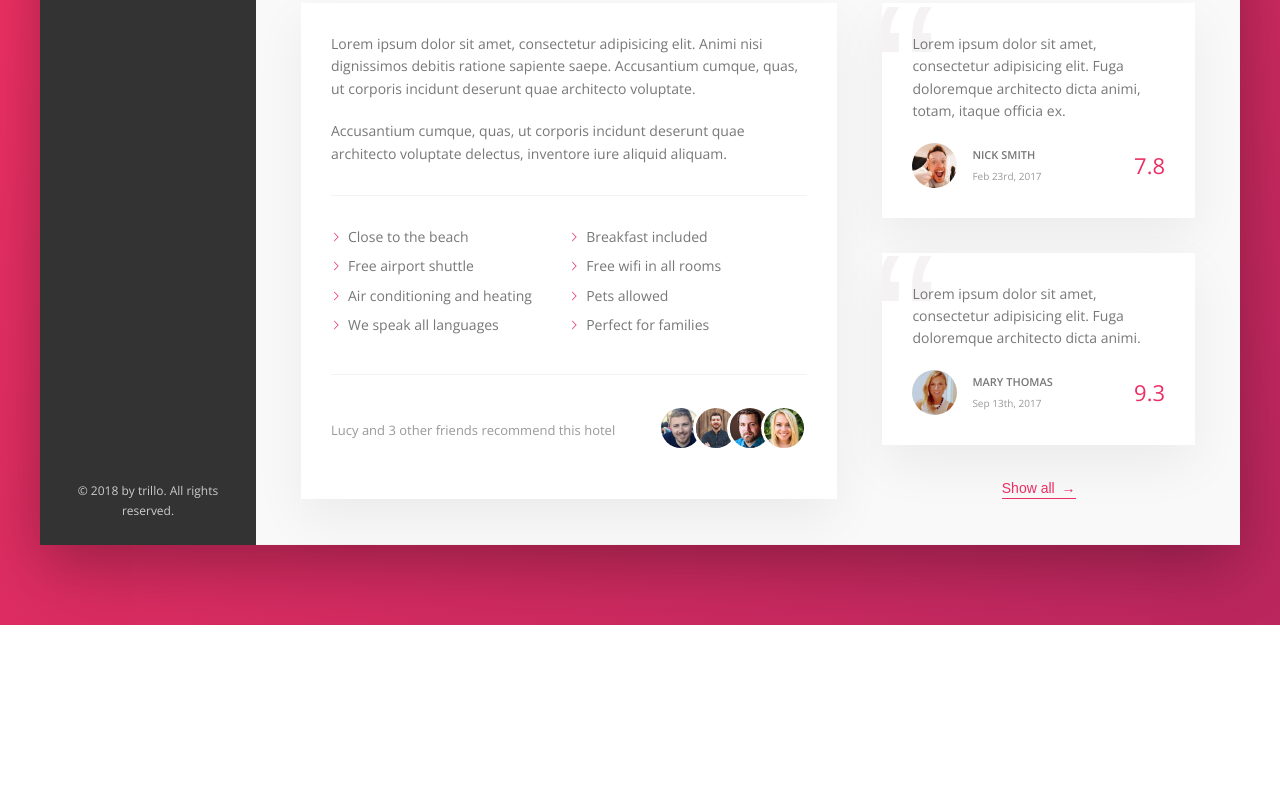
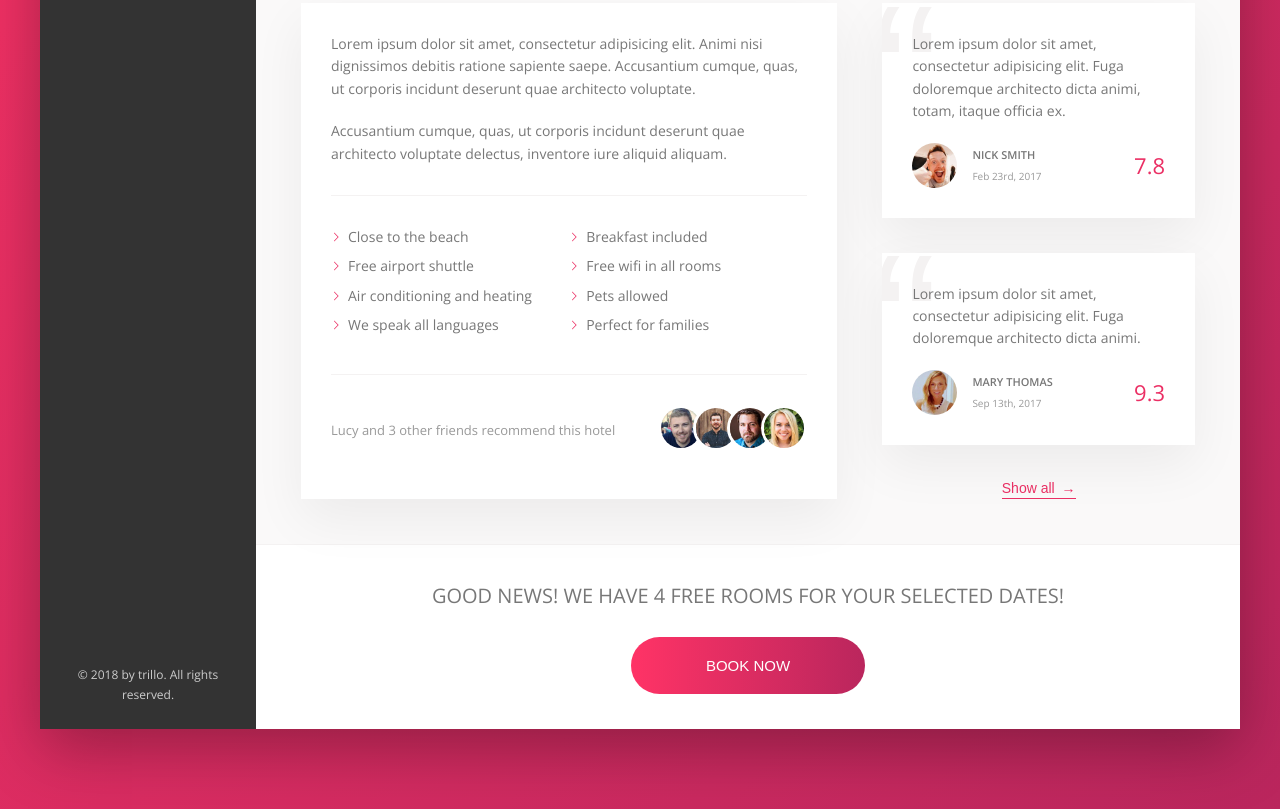
Before and after one commit to osmarluz/trillo, a website: page index.html in a window 1280 px wide. Shown: the part 644-1453 px from the top of the page. Before the commit the page ends 1269 px from the top, so only its background shows below. Drawn offline with nearby package versions, Linux system fonts and the light colour scheme.

Commit message:
Create the call to action section

```diff
--- a/index.html
+++ b/index.html
@@ -187,6 +187,15 @@
                             <button class="btn-inline">Show all <span>&rarr;</span></button>
                         </div>
                     </div>
+                    <div class="cta">
+                        <h2 class="cta__book-now">
+                            Good news! We have 4 free rooms for your selected dates!
+                        </h2>
+                        <button class="btn">
+                            <span class="btn__visible">Book now</span>
+                            <span class="btn__invisible">Only 4 rooms left</span>
+                        </button>
+                    </div>
                 </main>
             </div>
         </div>
--- a/sass/_components.scss
+++ b/sass/_components.scss
@@ -403,3 +403,63 @@
         z-index: 1;
     }
 }
+
+.cta {
+    padding: 3.5rem 0;
+    text-align: center;
+
+    &__book-now {
+        font-size: 2rem;
+        font-weight: 300;
+        text-transform: uppercase;
+        margin-bottom: 2.5rem;
+    }
+}
+
+.btn {
+    font-size: 1.5rem;
+    font-weight: 300;
+    text-transform: uppercase;
+    border-radius: 100px;
+    border: none;
+    background-image: linear-gradient(to right, var(--color-primary-light), var(--color-primary-dark));
+    color: white;
+    position: relative;
+    overflow: hidden;
+    cursor: pointer;
+
+    & > * {
+        display: inline-block;
+        height: 100%;
+        width: 100%;
+        transition: all .2s;
+    }
+
+    &__visible {
+        padding: 2rem 7.5rem;
+    }
+
+    &__invisible {
+        position: absolute;
+        padding: 2rem 0;
+        top: -100%;
+        left: 0;
+    }
+
+    &:hover {
+        background-image: linear-gradient(to left, var(--color-primary-light), var(--color-primary-dark));
+    }
+
+    &:hover &__visible {
+        transform: translateY(100%);
+    }
+
+    &:hover &__invisible {
+        top: 0;
+    }
+
+    &:focus {
+        outline: none;
+        animation: pulsate 1s infinite;
+    }
+}
```
Also changed, not shown: css/style.css.
